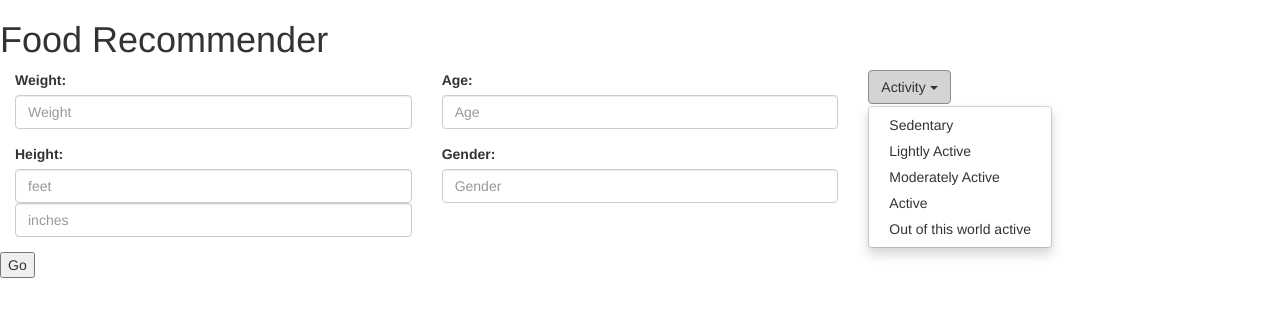
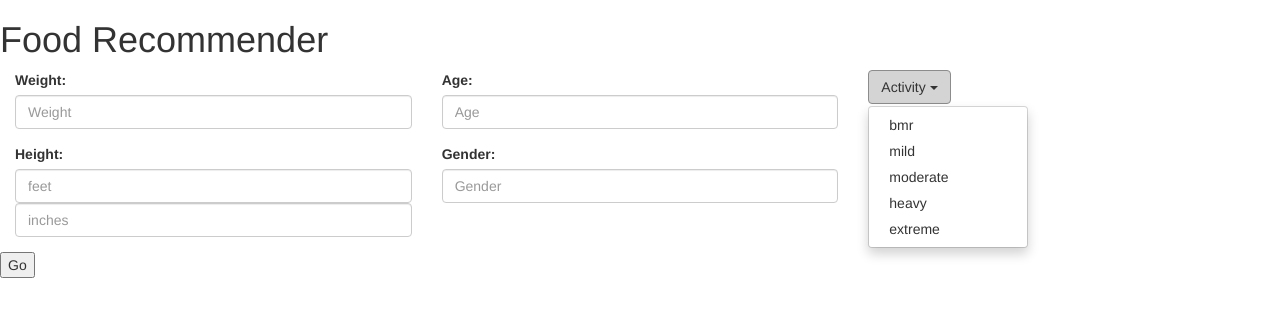
Before and after one commit to Lucytheanimefan/eat-food, a Flask app: page / in a window 1280 px wide, after a click on "Activity". Shown: the top 317 px of the page. Run offline with Flask 2, Linux system fonts and the light colour scheme; some libraries are stand-ins or nearby versions.

Commit message:
stuff works

```diff
--- a/templates/main.html
+++ b/templates/main.html
@@ -28,11 +28,11 @@
                 <span class="caret"></span>
             </button>
             <ul id = "activitylist" class="dropdown-menu" aria-labelledby="dropdownMenu1">
-                <li><a href="#">Sedentary</a></li>
-                <li><a href="#">Lightly Active</a></li>
-                <li><a href="#">Moderately Active</a></li>
-                <li><a href="#">Active</a></li>
-                <li><a href="#">Out of this world active</a></li>
+                <li><a href="#">bmr</a></li>
+                <li><a href="#">mild</a></li>
+                <li><a href="#">moderate</a></li>
+                <li><a href="#">heavy</a></li>
+                <li><a href="#">extreme</a></li>
             </ul>
         </div>
     </div>
```
